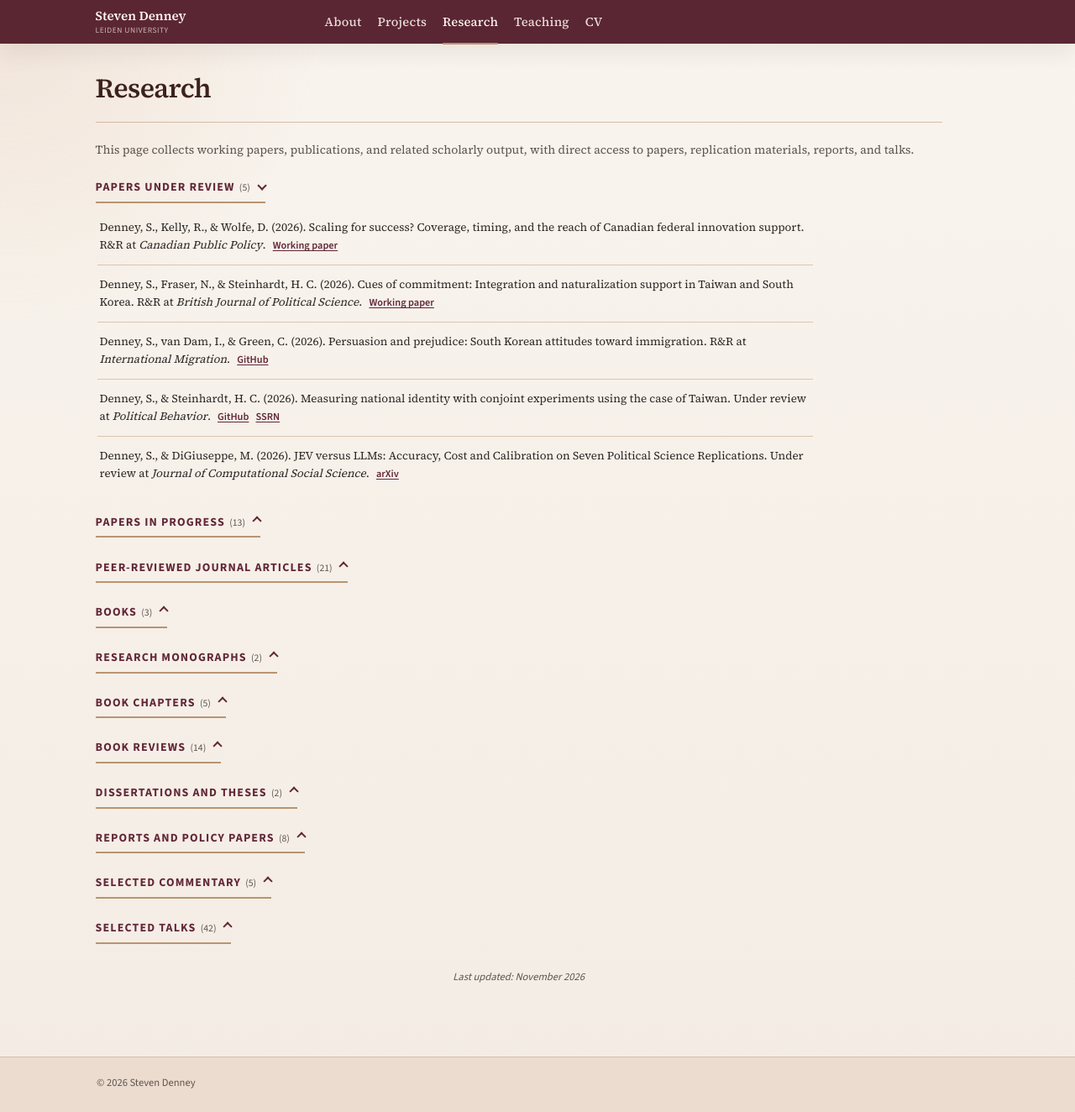
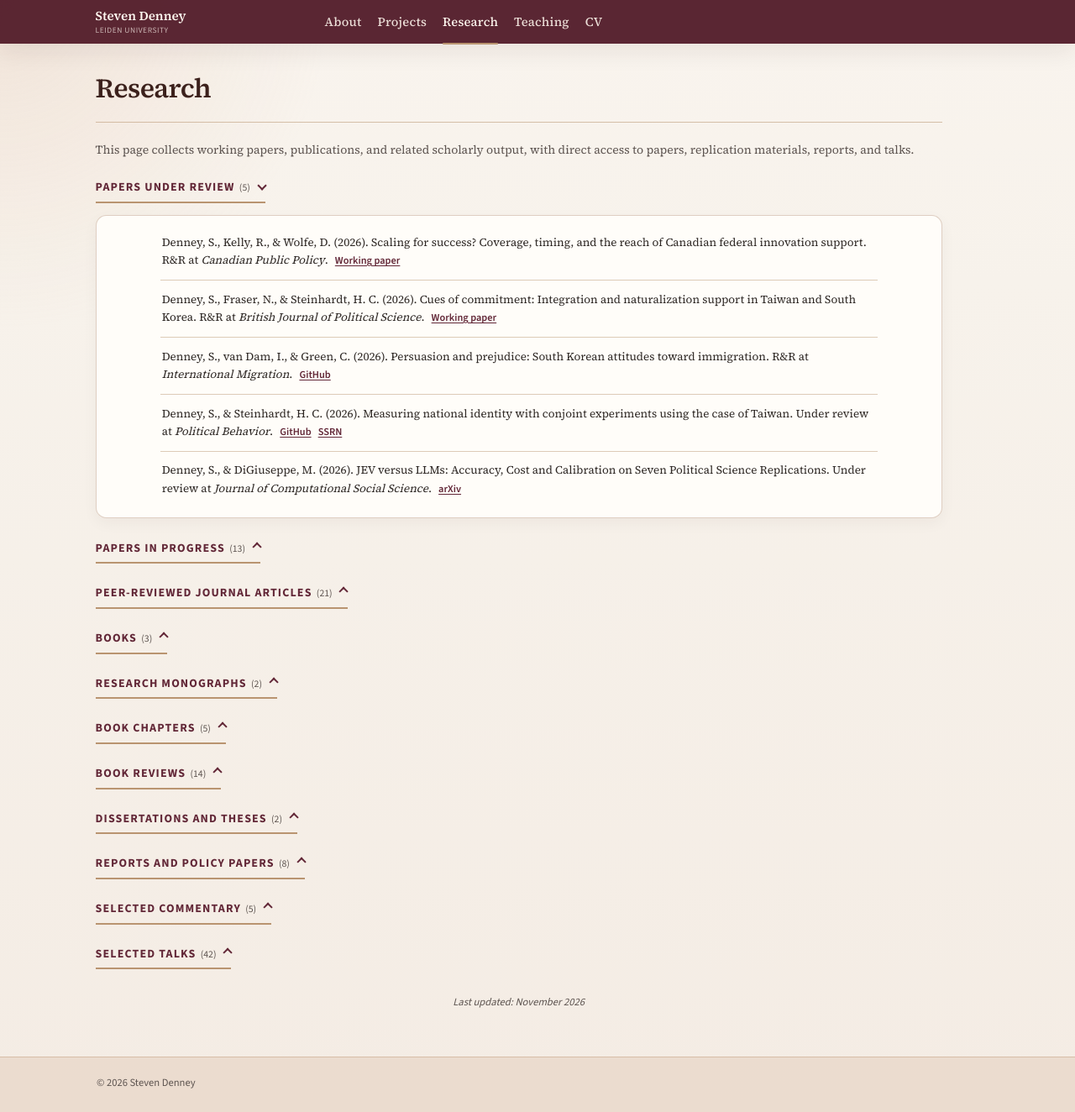
Before and after one commit to scdenney/scdenney.github.io, a Jekyll site: the page built from research.md, in a window 1280 px wide and 1324 px high. Shown: the whole window at 84% size. Built offline with Jekyll 4.4.1, drawn with Linux system fonts in a browser that asks for light colours.

Commit message:
Add cream bibliography panels to research page

```diff
--- a/_includes/head.html
+++ b/_includes/head.html
@@ -8,6 +8,6 @@
 <link rel="preconnect" href="https://fonts.gstatic.com" crossorigin>
 <link href="https://fonts.googleapis.com/css2?family=Source+Sans+3:wght@400;500;600;700&family=Source+Serif+4:opsz,wght@8..60,400;8..60,500;8..60,600;8..60,700&display=swap" rel="stylesheet">
 
-<link rel="stylesheet" href="{{ '/assets/css/style.css?v=20261113d' | relative_url }}">
+<link rel="stylesheet" href="{{ '/assets/css/style.css?v=20261113e' | relative_url }}">
 
 <link rel="icon" type="image/svg+xml" href="{{ '/assets/images/favicon.svg' | relative_url }}">
--- a/_includes/site-scripts.html
+++ b/_includes/site-scripts.html
@@ -149,7 +149,7 @@ document.addEventListener('DOMContentLoaded', function () {
     button.setAttribute('aria-expanded', 'false');
     button.setAttribute('aria-controls', publicationList.id);
     button.textContent = 'Show ' + (items.length - 5) + ' more';
-    publicationList.insertAdjacentElement('afterend', button);
+    publicationList.appendChild(button);
 
     button.addEventListener('click', function () {
       var isCollapsed = section.classList.toggle('is-collapsed');
--- a/assets/css/style.css
+++ b/assets/css/style.css
@@ -1182,7 +1182,7 @@ details ul li {
   background: #fff;
 }
 
-/* Research keeps the original heading hierarchy and reveals a plain bibliography. */
+/* Research headings sit on the page; each open bibliography shares one surface. */
 .research-section {
   margin: 0 0 1.65rem;
   border: 0;
@@ -1253,13 +1253,19 @@ details.research-section[open] > summary::after {
 }
 
 .research-section > .publication-list {
+  width: 100%;
+  max-width: none;
+  margin-top: 1rem;
+  padding: 0.65rem clamp(1rem, 3vw, 2rem) 0.85rem;
+  border: 1px solid rgba(216, 195, 180, 0.8);
+  border-radius: var(--radius-md);
+  background: var(--color-surface-strong);
+  box-shadow: 0 6px 18px rgba(54, 31, 24, 0.045);
+}
+
+.research-section .publication-item {
   max-width: var(--section-width);
-  padding: 0.45rem 0 0 0.2rem;
-  border: 0;
-}
-
-.research-section .publication-item {
-  margin: 0;
+  margin: 0 auto;
   padding: 0.85rem 0.15rem;
   border: 0;
   border-radius: 0;
@@ -1303,7 +1309,7 @@ details.research-section[open] > summary::after {
 }
 
 .research-section .show-more-btn {
-  margin: 0.45rem 0 0 0.35rem;
+  margin: 0.45rem 0 0.35rem max(0px, calc((100% - var(--section-width)) / 2));
   padding: 0 0 0.15rem;
   border: 0;
   border-bottom: 1px solid currentColor;
```
